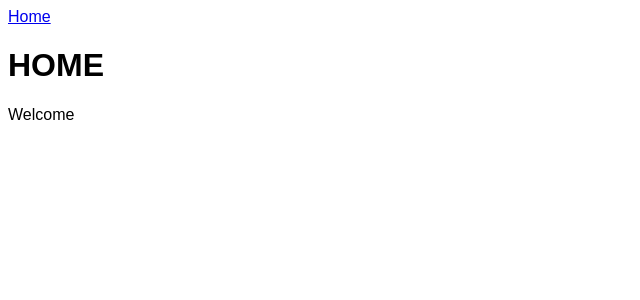
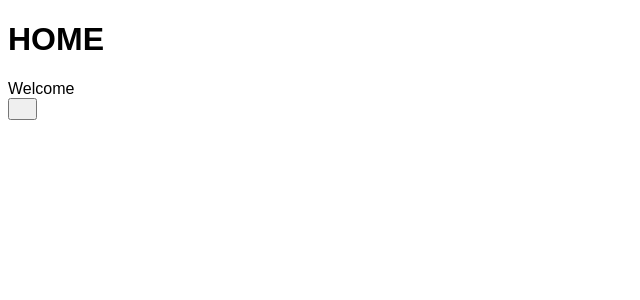
Before and after one commit to sergikusakin/notifcation-widget, a Vue app: page / in a window 1280 px wide. Shown: the top 300 px of the page, without its empty margins (0-640 px from the left). Built offline with nearby package versions, Linux system fonts and the light colour scheme; a web font is replaced by a local one.

Commit message:
create notification component

```diff
--- a/src/App.vue
+++ b/src/App.vue
@@ -6,7 +6,7 @@ import { RouterLink, RouterView } from "vue-router";
   <header>
     <div class="wrapper">
       <nav>
-        <RouterLink to="/">Home</RouterLink>
+        <!-- <RouterLink to="/">Home</RouterLink> -->
       </nav>
     </div>
   </header>
--- /dev/null
+++ b/src/components/Notifications.vue
@@ -0,0 +1,29 @@
+<template>
+  <f-dropdown :distance="1" placement="right-end" style="display: inline-flex">
+    <!-- This will be the popover reference (for the events and position) -->
+    <button>
+      <Icon :icon="notificationsIcon" />
+    </button>
+
+    <template #popper>
+      <!-- You can put other components too -->
+      <div>1</div>
+      <div>2</div>
+      <div>3</div>
+    </template>
+  </f-dropdown>
+</template>
+
+<script setup lang="ts">
+import { Dropdown as FDropdown } from "floating-vue";
+import { Icon } from "@iconify/vue";
+import notificationsIcon from "@iconify-icons/material-symbols/notifications";
+</script>
+
+<style scoped>
+.dropdown-wrapper {
+  display: flex;
+  justify-items: start;
+  align-items: start;
+}
+</style>
--- a/src/views/HomeView.vue
+++ b/src/views/HomeView.vue
@@ -1,8 +1,11 @@
 <template>
   <h1>HOME</h1>
   <div>Welcome</div>
+  <Notifications />
 </template>
 
-<script setup lang="ts"></script>
+<script setup lang="ts">
+import Notifications from "../components/Notifications.vue";
+</script>
 
 <style scoped></style>
```
